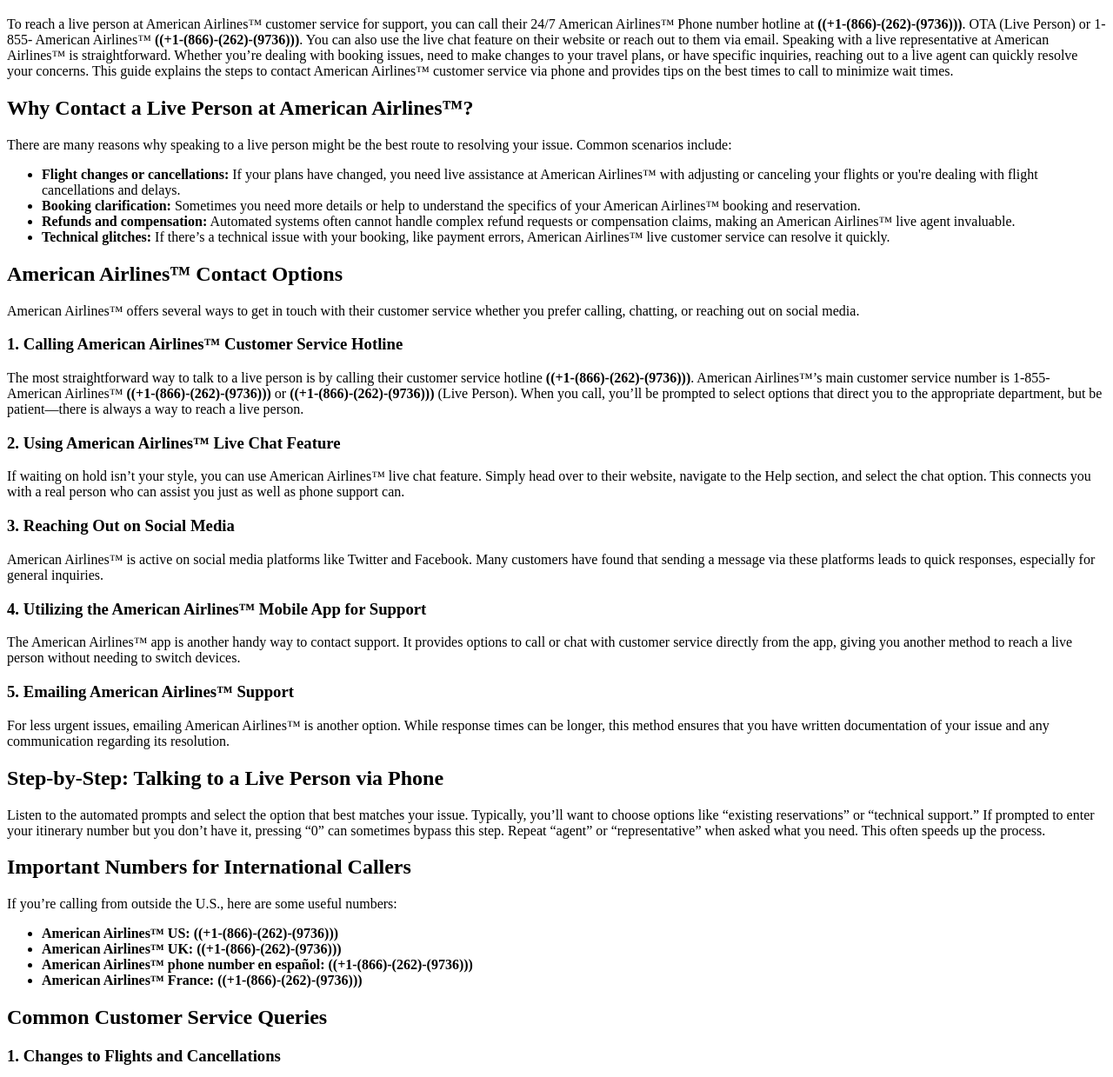
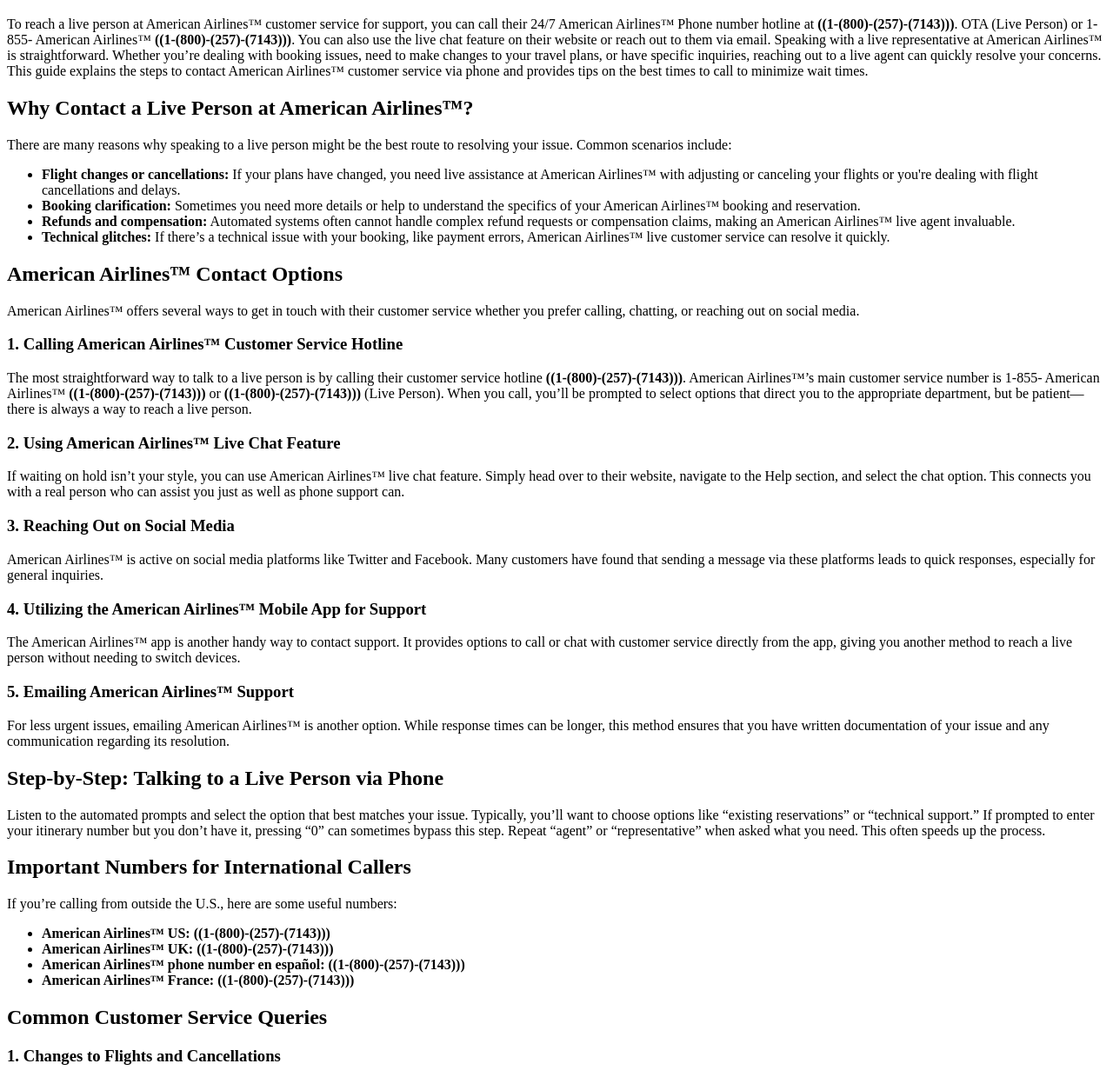
Before and after one commit to official-Frontier-liveagent-support/en-us-help-line-1, a plain HTML site: page article/15-ways-to-talk-to-someone-at-american-airlines-via-phone-email-or-chat-options-a-step-by-step-guide-in-detailed/index.html in a window 1280 px wide. Shown: the part 61-1300 px from the top of the page at 87% size. Drawn offline with Linux system fonts and the light colour scheme.

Commit message:
Update index.html

```diff
--- a/article/15-ways-to-talk-to-someone-at-american-airlines-via-phone-email-or-chat-options-a-step-by-step-guide-in-detailed/index.html
+++ b/article/15-ways-to-talk-to-someone-at-american-airlines-via-phone-email-or-chat-options-a-step-by-step-guide-in-detailed/index.html
@@ -3,13 +3,13 @@
 <head>
     <meta charset="UTF-8">
     <meta name="viewport" content="width=device-width, initial-scale=1.0">
-    <title>Contact American Airlines™ Customer Service</title>
+    <title>Talk To Someone At American® Airlines:(1-(800)-(257)-(7143)</title>
 </head>
 <body>
 
     <h1>Contact American Airlines™ Customer Service</h1>
 
-    <p>To reach a live person at American Airlines™ customer service for support, you can call their 24/7 American Airlines™ Phone number hotline at <strong>((+1-(866)-(262)-(9736)))</strong>. OTA (Live Person) or 1-855- American Airlines™ <strong>((+1-(866)-(262)-(9736)))</strong>. You can also use the live chat feature on their website or reach out to them via email. Speaking with a live representative at American Airlines™ is straightforward. Whether you’re dealing with booking issues, need to make changes to your travel plans, or have specific inquiries, reaching out to a live agent can quickly resolve your concerns. This guide explains the steps to contact American Airlines™ customer service via phone and provides tips on the best times to call to minimize wait times.</p>
+    <p>To reach a live person at American Airlines™ customer service for support, you can call their 24/7 American Airlines™ Phone number hotline at <strong>((1-(800)-(257)-(7143)))</strong>. OTA (Live Person) or 1-855- American Airlines™ <strong>((1-(800)-(257)-(7143)))</strong>. You can also use the live chat feature on their website or reach out to them via email. Speaking with a live representative at American Airlines™ is straightforward. Whether you’re dealing with booking issues, need to make changes to your travel plans, or have specific inquiries, reaching out to a live agent can quickly resolve your concerns. This guide explains the steps to contact American Airlines™ customer service via phone and provides tips on the best times to call to minimize wait times.</p>
 
     <h2>Why Contact a Live Person at American Airlines™?</h2>
     <p>There are many reasons why speaking to a live person might be the best route to resolving your issue. Common scenarios include:</p>
@@ -25,7 +25,7 @@
     <p>American Airlines™ offers several ways to get in touch with their customer service whether you prefer calling, chatting, or reaching out on social media.</p>
 
     <h3>1. Calling American Airlines™ Customer Service Hotline</h3>
-    <p>The most straightforward way to talk to a live person is by calling their customer service hotline <strong>((+1-(866)-(262)-(9736)))</strong>. American Airlines™’s main customer service number is 1-855- American Airlines™ <strong>((+1-(866)-(262)-(9736)))</strong> or <strong>((+1-(866)-(262)-(9736)))</strong> (Live Person). When you call, you’ll be prompted to select options that direct you to the appropriate department, but be patient—there is always a way to reach a live person.</p>
+    <p>The most straightforward way to talk to a live person is by calling their customer service hotline <strong>((1-(800)-(257)-(7143)))</strong>. American Airlines™’s main customer service number is 1-855- American Airlines™ <strong>((1-(800)-(257)-(7143)))</strong> or <strong>((1-(800)-(257)-(7143)))</strong> (Live Person). When you call, you’ll be prompted to select options that direct you to the appropriate department, but be patient—there is always a way to reach a live person.</p>
 
     <h3>2. Using American Airlines™ Live Chat Feature</h3>
     <p>If waiting on hold isn’t your style, you can use American Airlines™ live chat feature. Simply head over to their website, navigate to the Help section, and select the chat option. This connects you with a real person who can assist you just as well as phone support can.</p>
@@ -45,10 +45,10 @@
     <h2>Important Numbers for International Callers</h2>
     <p>If you’re calling from outside the U.S., here are some useful numbers:</p>
     <ul>
-        <li><strong>American Airlines™ US:</strong> <strong>((+1-(866)-(262)-(9736)))</strong></li>
-        <li><strong>American Airlines™ UK:</strong> <strong>((+1-(866)-(262)-(9736)))</strong></li>
-        <li><strong>American Airlines™ phone number en español:</strong> <strong>((+1-(866)-(262)-(9736)))</strong></li>
-        <li><strong>American Airlines™ France:</strong> <strong>((+1-(866)-(262)-(9736)))</strong></li>
+        <li><strong>American Airlines™ US:</strong> <strong>((1-(800)-(257)-(7143)))</strong></li>
+        <li><strong>American Airlines™ UK:</strong> <strong>((1-(800)-(257)-(7143)))</strong></li>
+        <li><strong>American Airlines™ phone number en español:</strong> <strong>((1-(800)-(257)-(7143)))</strong></li>
+        <li><strong>American Airlines™ France:</strong> <strong>((1-(800)-(257)-(7143)))</strong></li>
     </ul>
 
     <h2>Common Customer Service Queries</h2>
@@ -62,7 +62,7 @@
     <p>If you’re entitled to a refund or compensation, contacting a live person ensures that your case is handled properly. This can include flight refunds, hotel refunds, or compensation for disruptions.</p>
 
     <h2>Conclusion</h2>
-    <p>To speak directly with an American Airlines™ representative, dial <strong>((+1-(866)-(262)-(9736))) (USA)</strong> OR <strong>((+1-(866)-(262)-(9736))) (OTA)</strong>. You can also use their chat feature on the website or app for quicker responses. To reach a live person at American Airlines™ customer service for support, you can call their 24/7 American Airlines™ phone number hotline at <strong>((+1-(866)-(262)-(9736)))</strong> (USA) OR <strong>((+1-(866)-(262)-(9736)))</strong> (OTA) or 1-855-American Airlines™ <strong>((+1-(866)-(262)-(9736)))</strong> (USA) OR <strong>((+1-(866)-(262)-(9736)))</strong> (OTA). Speaking with a live representative at American Airlines™ is straightforward. Whether you’re dealing with booking issues, need to make changes to your travel plans, or have specific inquiries, reaching out to a live agent can quickly resolve your concerns.</p>
+    <p>To speak directly with an American Airlines™ representative, dial <strong>((1-(800)-(257)-(7143))) (USA)</strong> OR <strong>((1-(800)-(257)-(7143))) (OTA)</strong>. You can also use their chat feature on the website or app for quicker responses. To reach a live person at American Airlines™ customer service for support, you can call their 24/7 American Airlines™ phone number hotline at <strong>((1-(800)-(257)-(7143)))</strong> (USA) OR <strong>((1-(800)-(257)-(7143)))</strong> (OTA) or 1-855-American Airlines™ <strong>((1-(800)-(257)-(7143)))</strong> (USA) OR <strong>((1-(800)-(257)-(7143)))</strong> (OTA). Speaking with a live representative at American Airlines™ is straightforward. Whether you’re dealing with booking issues, need to make changes to your travel plans, or have specific inquiries, reaching out to a live agent can quickly resolve your concerns.</p>
 
 </body>
 </html>
```
